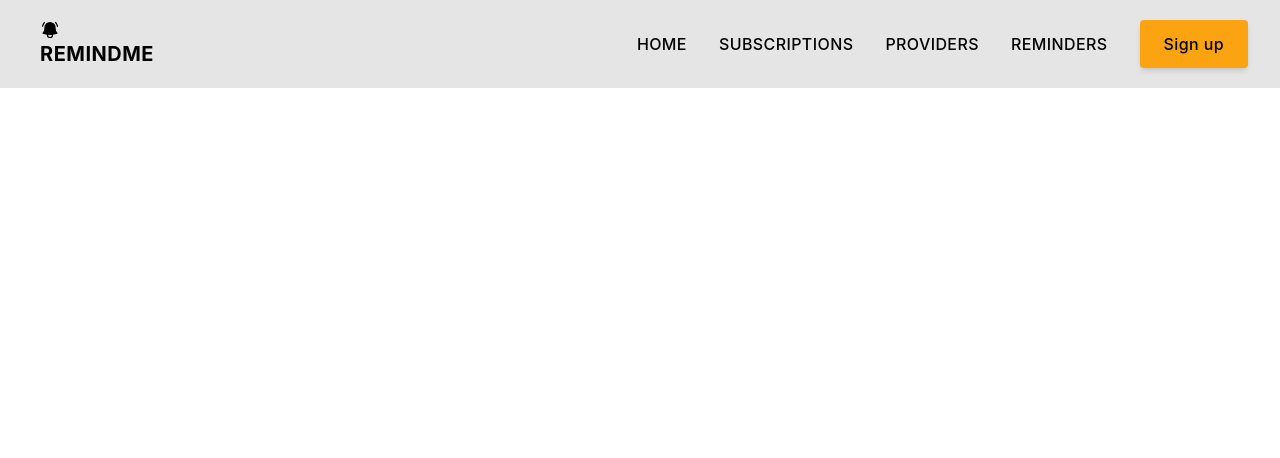
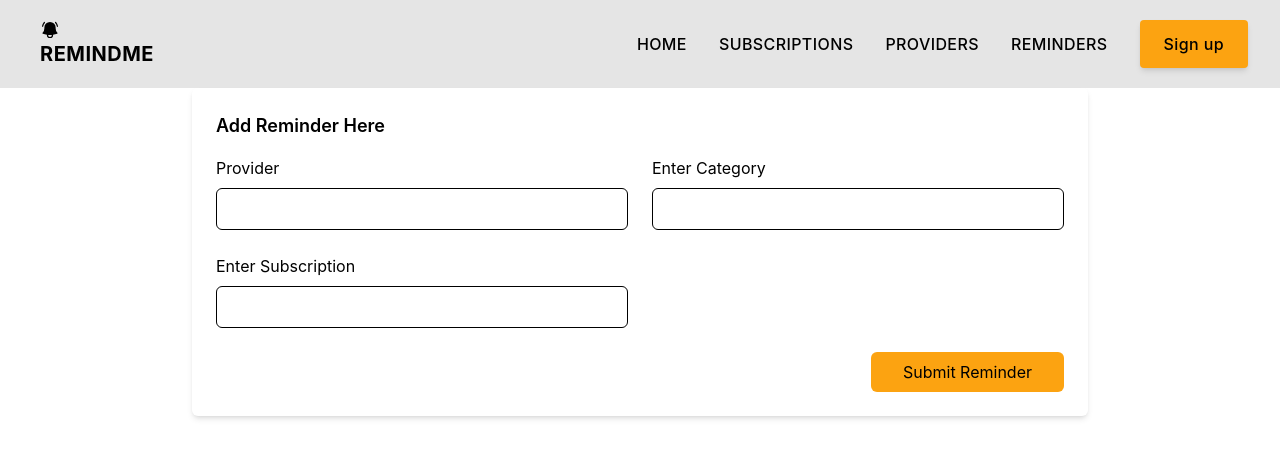
Before and after one commit to mnjoki21/phase-4-frontend, a React (Create React App) app: page /reminders in a window 1280 px wide. Shown: the top 458 px of the page. Built offline with nearby package versions, Linux system fonts and the light colour scheme.

Commit message:
added reminders post functionality

```diff
--- a/src/App.js
+++ b/src/App.js
@@ -6,6 +6,7 @@
 import Login from './Login'
 import Subscriptions from './Subscriptions'
 import Providers from './Providers'
+import Reminders from './Reminders'
 
 function App() {
   return (
@@ -18,6 +19,7 @@
           <Route exact path="/login" element={<Login />} />
           <Route exact path="/subscriptions" element={<Subscriptions />} />
           <Route exact path="/providers" element={<Providers />} />
+          <Route exact path="/reminders" element={<Reminders />} />
         </Routes>
       </Router>
       {/* <NavBar /> */}
--- a/src/Reminders.js
+++ b/src/Reminders.js
@@ -1,9 +1,100 @@
-import React from 'react'
+import React, { useState } from 'react'
 
 function Reminders() {
+  const [ formData, setFormData ] = useState({
+    provider: '',
+    category: '',
+    subscription: ''
+  })
+
+  const url = "http://localhost:3000/reminders"
+
+  function handleSubmit(e) {
+    e.preventDefault();
+    fetch(url, {
+      method: "POST",
+      headers: {
+        'Content-Type': 'application/json'
+      },
+      body: JSON.stringify(formData)
+    })
+    setFormData({
+      provider: '',
+      category: '',
+      subscription: ''
+    })
+    console.log(formData)
+  }
+
+  function handleChange(e) {
+    setFormData({
+      ...formData,
+      [e.target.name]: e.target.value
+    })
+  }
+
   return (
-    <div></div>
-  )
+    <section className="max-w-4xl p-6  mx-auto bg-white rounded-md shadow-md dark:bg-gray-800">
+      <h2 className="text-lg font-semibold text-gray-700 capitalize dark:text-white">
+        Add Reminder here
+      </h2>
+
+      <form>
+        <div className="grid grid-cols-1 gap-6 mt-4 sm:grid-cols-2">
+          <div>
+            <label className="text-gray-700 dark:text-gray-200">Provider</label>
+            <input
+              name="provider"
+              value={formData.provider}
+              onChange={handleChange}
+              type="text"
+              className="block w-full px-4 py-2 mt-2 text-gray-700 bg-white border border-gray-200 rounded-md dark:bg-gray-800 dark:text-gray-300 dark:border-gray-600 focus:border-blue-400 focus:ring-blue-300 focus:ring-opacity-40 dark:focus:border-blue-300 focus:outline-none focus:ring"
+            />
+          </div>
+
+          <div>
+            <label
+              className="text-gray-700 dark:text-gray-200"
+              htmlFor="category"
+            >
+              Enter Category
+            </label>
+            <input
+              name="category"
+              value={formData.category}
+              onChange={handleChange}
+              type="text"
+              className="block w-full px-4 py-2 mt-2 text-navy-700 bg-white border border-gray-200 rounded-md dark:bg-gray-800 dark:text-gray-300 dark:border-gray-600 focus:border-blue-400 focus:ring-blue-300 focus:ring-opacity-40 dark:focus:border-blue-300 focus:outline-none focus:ring"
+            />
+          </div>
+
+          <div>
+            <label
+              className="text-gray-700 dark:text-gray-200"
+              htmlFor="startDate"
+            >
+              Enter Subscription
+            </label>
+            <input
+              name="subscription"
+              value={formData.subscription}
+              type="text"
+              className="block w-full px-4 py-2 mt-2 text-gray-700 bg-white border border-navy-200 rounded-md dark:bg-gray-800 dark:text-gray-300 dark:border-gray-600 focus:border-blue-400 focus:ring-blue-300 focus:ring-opacity-40 dark:focus:border-blue-300 focus:outline-none focus:ring"
+              onChange={handleChange}
+            />
+          </div>
+        </div>
+        <div className="flex justify-end mt-6">
+          <button
+            onClick={handleSubmit}
+            className="px-8 py-2.5 leading-5 text-white transition-colors  bg-yellow duration-300 transform bg-gray-700 rounded-md hover:bg-gray-600 focus:outline-none focus:bg-gray-600"
+          >
+            Submit Reminder
+          </button>
+        </div>
+      </form>
+    </section>
+  );
 }
 
 export default Reminders
```
Also changed, not shown: src/ReminderList.js (added).
